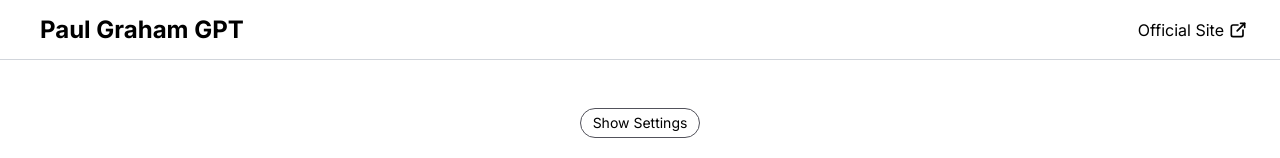
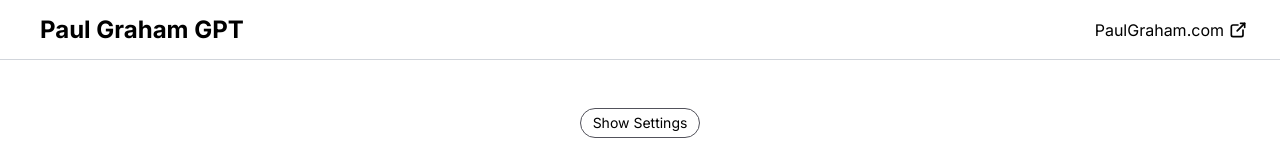
Before and after one commit to mckaywrigley/paul-graham-gpt, a Next.js app: page / in a window 1280 px wide. Shown: the top 158 px of the page. Built offline with nearby package versions, Linux system fonts and the light colour scheme.

Commit message:
change pg site name

```diff
--- a/components/Navbar.tsx
+++ b/components/Navbar.tsx
@@ -14,7 +14,7 @@
           target="_blank"
           rel="noreferrer"
         >
-          <div className="hidden sm:flex">Official Site</div>
+          <div className="hidden sm:flex">PaulGraham.com</div>
 
           <IconExternalLink
             className="ml-1"
```
